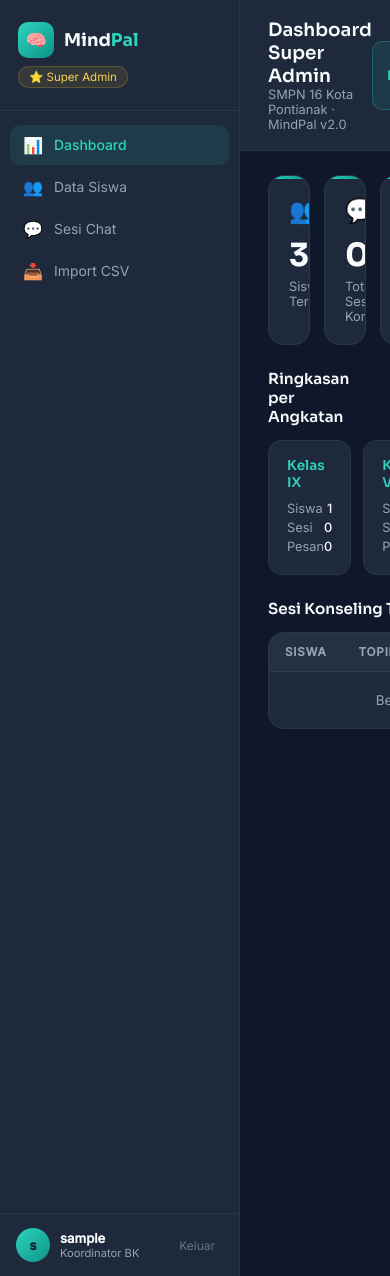
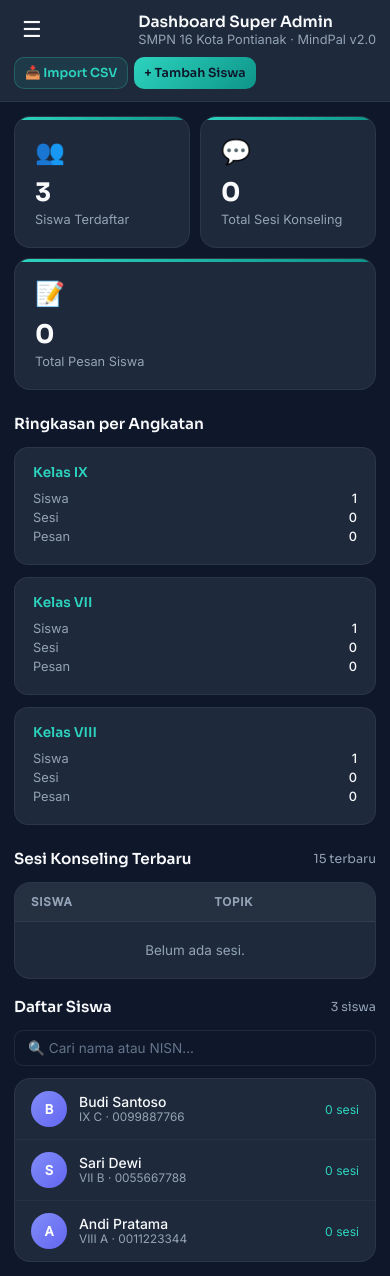
Before and after one commit to Lisss26/mindpal, a Flask app: page /admin in a window 390 px wide. Run offline with Flask 3, Linux system fonts and the light colour scheme; the visitor is signed in with stand-in values (Sample User, id 1); data comes from the database, SQL or seed files in the repository; data that the repository does not hold is empty.

Commit message:
Update admin.html

```diff
--- a/templates/admin.html
+++ b/templates/admin.html
@@ -172,12 +172,59 @@
     .btn-esc-read:hover{background:rgba(251,191,36,0.22);border-color:rgba(251,191,36,0.45);}
     .esc-link{color:inherit;text-decoration:none;}
     .esc-link:hover .esc-name{color:var(--teal);}
+
+    /* ── HAMBURGER (mobile) ─────────────── */
+    .menu-toggle{display:none;background:none;border:none;color:var(--white);font-size:22px;cursor:pointer;padding:4px 8px;border-radius:8px;}
+    .sidebar-overlay{display:none;position:fixed;inset:0;background:rgba(0,0,0,0.55);z-index:40;}
+    .sidebar-overlay.open{display:block;}
+
+    /* ── MOBILE RESPONSIVE ───────────────── */
+    @media(max-width:768px){
+      body{flex-direction:column;overflow:auto;}
+
+      .sidebar{
+        position:fixed;top:0;left:0;
+        height:100vh;width:80vw;max-width:280px;
+        transform:translateX(-100%);
+        transition:transform 0.28s cubic-bezier(0.22,1,0.36,1);
+        z-index:50;
+      }
+      .sidebar.open{transform:translateX(0);}
+
+      .main{width:100%;height:auto;overflow:visible;}
+      .menu-toggle{display:flex;align-items:center;}
+
+      .top-bar{padding:12px 14px;flex-wrap:wrap;gap:10px;}
+      .top-bar h1{font-size:0.97rem;}
+      .top-actions{flex-wrap:wrap;gap:6px;}
+      .btn-action{font-size:0.78rem;padding:7px 10px;}
+
+      .content{padding:14px;}
+
+      .stats-grid{grid-template-columns:1fr 1fr;gap:10px;}
+      .stats-grid .stat-card:last-child{grid-column:1/-1;}
+      .stat-value{font-size:1.6rem;}
+
+      .angkatan-grid{grid-template-columns:1fr;}
+
+      .two-col{grid-template-columns:1fr;}
+
+      .escalation-banner{margin:0 0 14px;}
+
+      table thead th:nth-child(3),
+      table thead th:nth-child(4),
+      table tbody td:nth-child(3),
+      table tbody td:nth-child(4){display:none;}
+
+      .modal{width:92vw;padding:20px;}
+    }
   </style>
 </head>
 <body>
 
+<div class="sidebar-overlay" id="sidebarOverlay" onclick="toggleSidebar()"></div>
 <!-- SIDEBAR -->
-<div class="sidebar">
+<div class="sidebar" id="sidebar">
   <div class="sb-header">
     <div class="logo-row">
       <div class="logo-icon">🧠</div>
@@ -220,6 +267,7 @@
 <!-- MAIN -->
 <div class="main">
   <div class="top-bar">
+    <button class="menu-toggle" onclick="toggleSidebar()" aria-label="Buka menu">☰</button>
     <div>
       <h1>
         {% if role == 'superadmin' %}Dashboard Super Admin{% else %}Dashboard Guru BK — Kelas {{ angkatan }}{% endif %}
@@ -394,6 +442,11 @@
 </div>
 
 <script>
+  function toggleSidebar() {
+    document.getElementById("sidebar").classList.toggle("open");
+    document.getElementById("sidebarOverlay").classList.toggle("open");
+  }
+
   // Preview password otomatis saat kelas dipilih
   function previewPassword() {
     const kelas = document.getElementById("newKelas").value;
```
